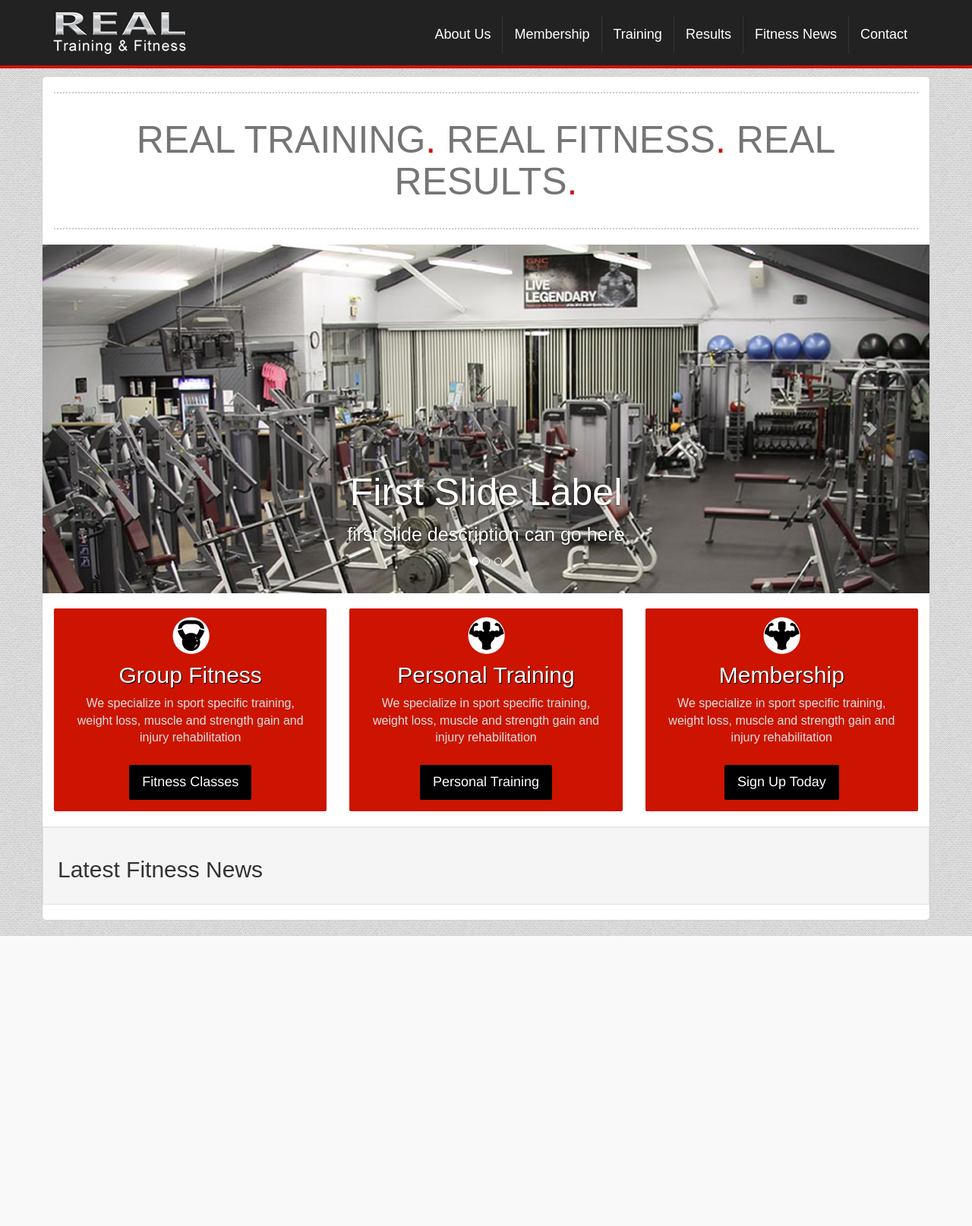
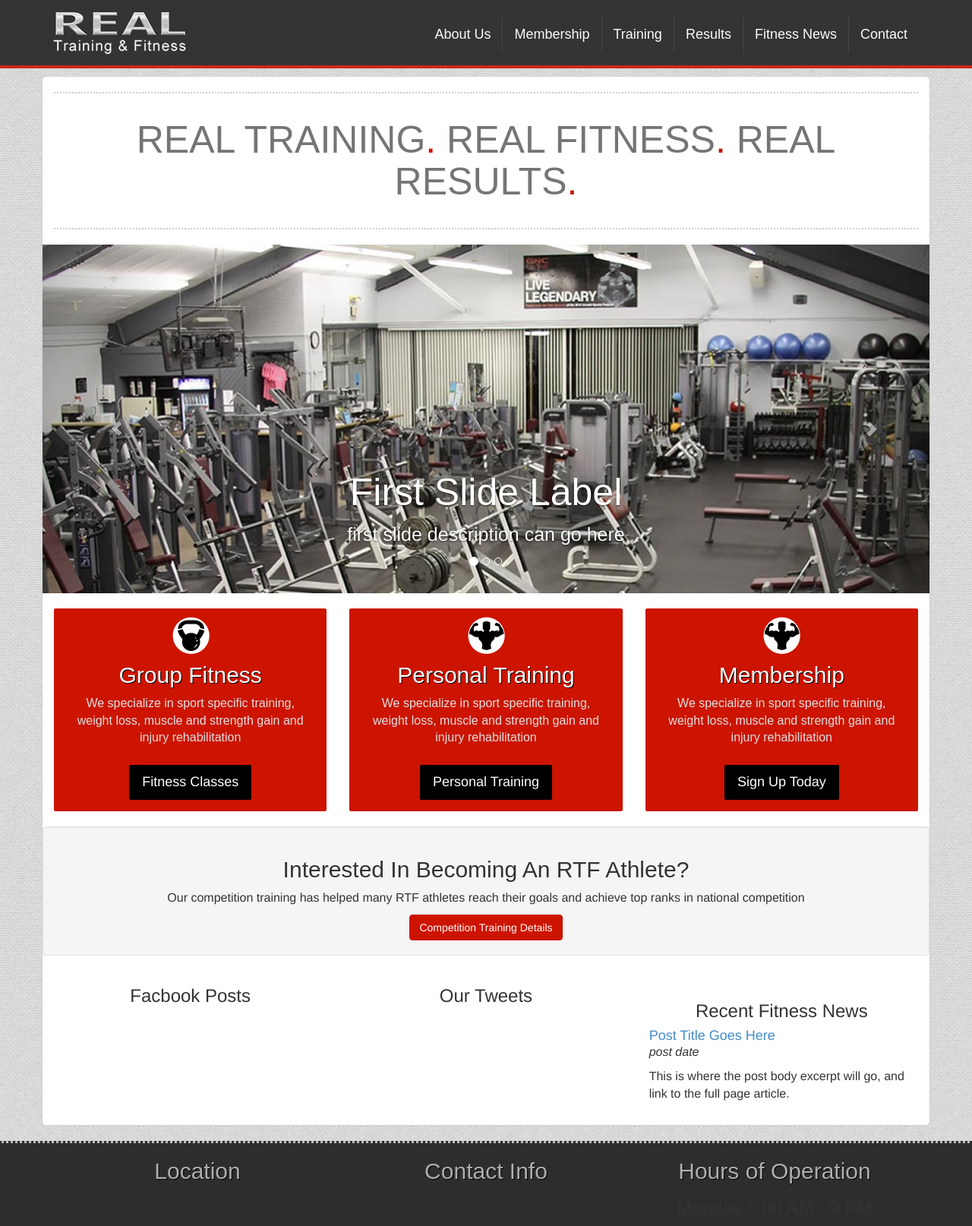
Before and after one commit to rbardo/rtf, a PHP site: page / in a window 1280 px wide. Shown: the whole page at 76% size. Before the commit the page ends 1232 px from the top, so only its background shows below. Run offline with PHP 8.4, Linux system fonts and the light colour scheme; some libraries are stand-ins or nearby versions; some web fonts are replaced.

Commit message:
new section home page

```diff
--- a/css/main.css
+++ b/css/main.css
@@ -124,6 +124,7 @@ h2 {
 }
 .navbar {
     border-bottom: 4px solid #CC1400;
+    opacity: 0.9;
 }
 .nopad {
     padding: 0;
@@ -199,13 +200,70 @@ h2 {
   background-color: #1F1F1F;
   border-color: #1F1F1F;
 }
-.fitness-feed .well {
+.competition {
     margin-top: 20px;
-    border-radius: 0;
 }
+
 .red {
     color: #CC1400;
 }
+@media (min-width: 994px) and (max-width: 1200px) {
+    header h1 {
+        font-size: 40px;
+    }
+}
+@media (min-width: 600px) and (max-width: 993px) {
+    header h1 {
+        font-size: 25px;
+    }
+}
+@media (min-width: 320px) and (max-width: 599px){
+    header h1 {
+        font-size: 20px;
+    }
+}
+footer {
+    background-color: #2D2D2D;
+    border-top: 3px dotted #BBBBBB;
+}
+footer h2 {
+    color: #AEAEAE;
+    text-shadow: 1px 1px #000000;
+}
+footer ul li {
+    color: #FFFFFF;
+    text-shadow: 1px 1px #000000;
+    list-style-type: none;
+}
+.post-date {
+    font-style: italic;
+}
+.btn-danger {
+    color: #ffffff;
+    background-color: #CC1400;
+    border-color: #CC1400;
+}
+.btn-danger:hover,
+.btn-danger:focus,
+.btn-danger:active,
+.btn-danger.active,
+.open .dropdown-toggle.btn-danger {
+  color: #ffffff;
+  background-color: #C02E29;
+  border-color: #C02E29;
+}
+.fitness-feed {
+    padding:20px;
+}
+.fitness-feed h4  {
+    text-align: left;
+    margin-bottom: 0;
+}
+.fitness-feed p {
+    text-align: left;
+}
+
+
 /* ==========================================================================
    Helper classes
    ========================================================================== */
--- a/index.php
+++ b/index.php
@@ -60,13 +60,29 @@
                     </div>
                 </div>
             </section> <!-- end home blocks -->
-            <section class="row fitness-feed">
-                <div class="col-md-12 well well-md">
-                    <h2>Latest Fitness News</h2>
+            <section class="row competition">
+                <div class="col-md-12 well well-md text-center">
+                    <h2>Interested In Becoming An RTF Athlete?</h2>
+                    <p>Our competition training has helped many RTF athletes reach their goals and achieve top ranks in national competition</p>
+                    <button class="btn btn-danger">Competition Training Details</button>
                 </div>
-            </section> <!-- end news feed -->
-        </div>
-
+            </section> <!-- end competition block -->
+            <section class="row">
+                <div class="col-md-4 text-center">
+                    <h3>Facbook Posts</h3>
+                </div>
+                <div class="col-md-4 text-center">
+                    <h3>Our Tweets</h3>
+                </div>
+                <div class="col-md-4 text-center fitness-feed">
+                    <h3>Recent Fitness News</h3>
+                    <h4><a href="#">Post Title Goes Here</a></h4>
+                    <p class="post-date">post date</p>
+                    <p>This is where the post body excerpt will go, and link to the full page article.</p>
+                </div>
+            </section>
+        </div> <!-- end content container -->
+        <?php include "php/footer.php";?>
         <!-- scripts -->
         <script src="http://ajax.googleapis.com/ajax/libs/jquery/1.9.1/jquery.min.js"></script>
         <script>window.jQuery || document.write('<script src="js/vendor/jquery-1.9.1.min.js"><\/script>')</script>
--- /dev/null
+++ b/php/footer.php
@@ -0,0 +1,17 @@
+<footer class="row">
+	<div class="container">
+		<div class="col-md-4 text-center">
+			<h2>Location</h2>
+		</div>
+		<div class="col-md-4 text-center">
+			<h2>Contact Info</h2>
+		</div>
+		<div class="col-md-4 text-center">
+			<h2>Hours of Operation</h2>
+			<h3>
+				<span>Monday</span>
+				<span>5:00 AM - 9 PM</span>
+			</h3>
+		</div>
+	</div>
+</footer> <!-- end footer  -->
```
